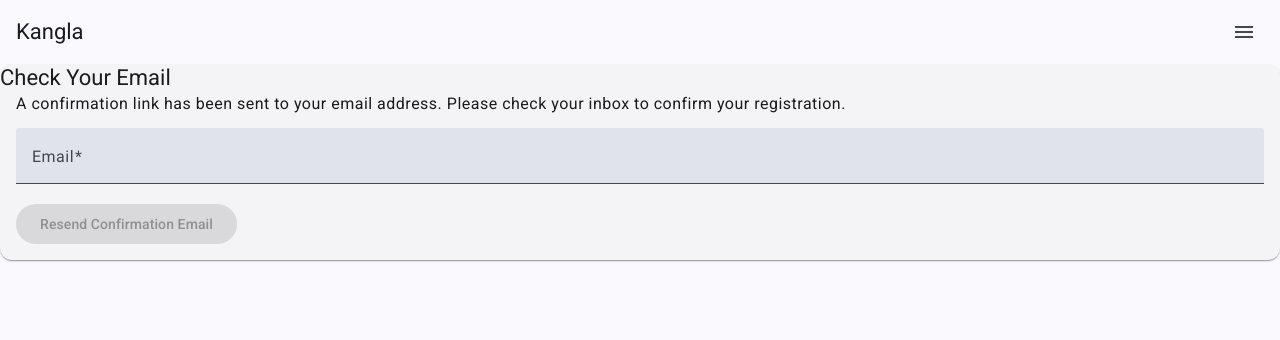
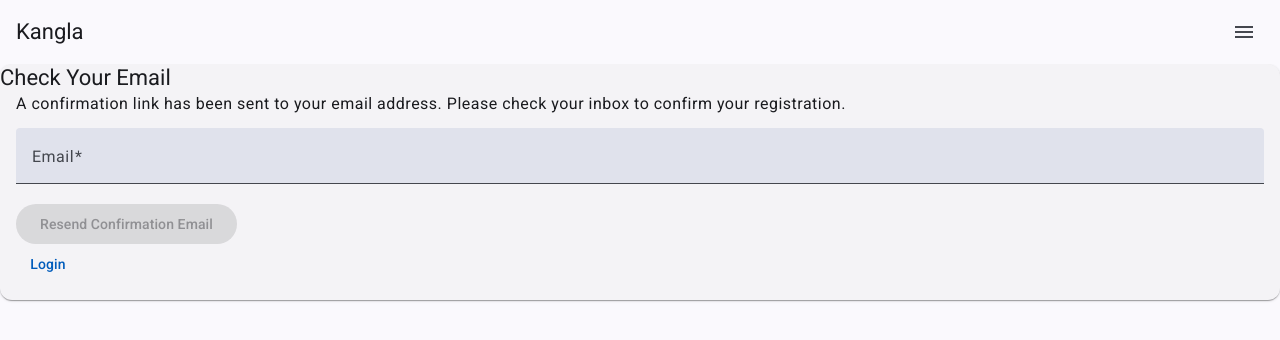
Before and after one commit to gkatrasnik/kangla-frontend, an Angular app: page /registration-confirmation in a window 1280 px wide. Shown: the top 340 px of the page. Built offline with nearby package versions, Linux system fonts and the light colour scheme.

Commit message:
Add login link to registration confirmation

```diff
--- a/src/app/auth/pages/registration-confirmation/registration-confirmation.component.html
+++ b/src/app/auth/pages/registration-confirmation/registration-confirmation.component.html
@@ -17,5 +17,10 @@
 
         <button mat-raised-button color="accent" type="submit" [disabled]="resendConfirmationForm.invalid">Resend Confirmation Email</button>
       </form>
+
+      <div class="links">
+        <a mat-button routerLink="/login">Login</a>
+
+      </div>
     </mat-card-content>
   </mat-card>
```
Also changed, not shown: src/app/auth/pages/registration-confirmation/registration-confirmation.component.ts (+10 -1 lines).
